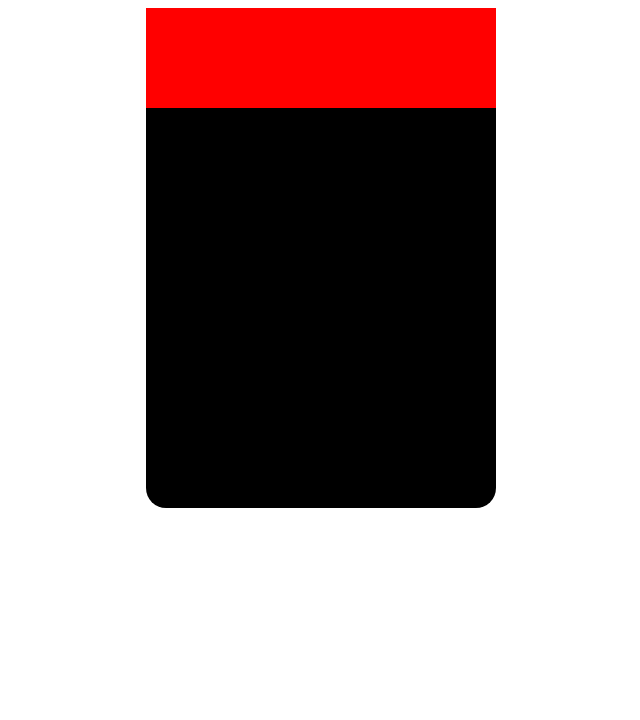
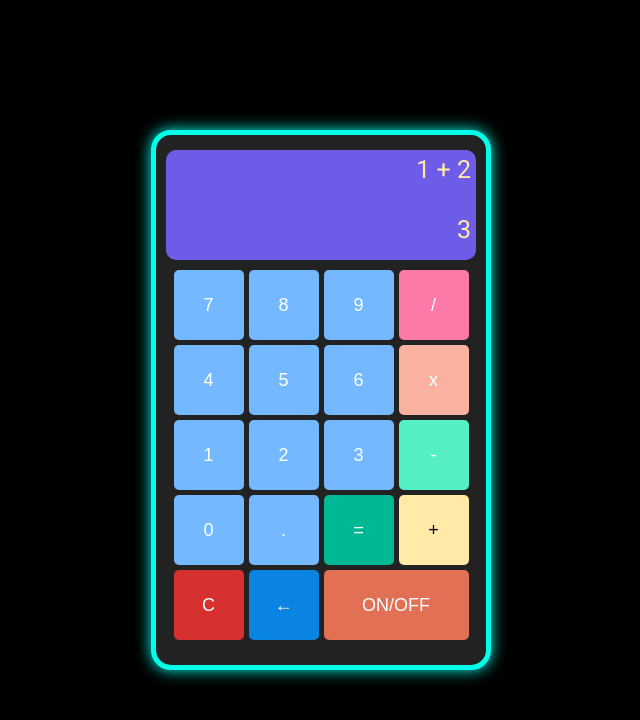
Before and after one commit to DreDre73/JS-Calculator, a plain HTML site: page index.html in a window 1280 px wide. Shown: the whole page, without its empty margins (319-959 px from the left). Drawn offline with Linux system fonts and the light colour scheme.

Commit message:
Completed calculator HTML/CSS + Dom button ref.

```diff
--- a/app.js
+++ b/app.js
@@ -1,7 +1,45 @@
+// ----------------------
+// Global State
+// ----------------------
 let num1;
 let num2;
 let operator;
 
+
+// ----------------------
+// DOM References
+// ----------------------
+const button0 = document.querySelector('#button0')
+const button1 = document.querySelector('#button1')
+const button2 = document.querySelector('#button2')
+const button3 = document.querySelector('#button3')
+const button4 = document.querySelector('#button4')
+const button5 = document.querySelector('#button5')
+const button6 = document.querySelector('#button6')
+const button7 = document.querySelector('#button7')
+const button8 = document.querySelector('#button8')
+const button9 = document.querySelector('#button9')
+
+const divideButton = document.querySelector('#divide')
+const multiplyButton = document.querySelector('#multiply')
+const subtractButton = document.querySelector('#subtract')
+const equalButton = document.querySelector('#equal')
+const addButton = document.querySelector('#add')
+const clearButton = document.querySelector('#clear')
+const backButton = document.querySelector('#backspace')
+const powerButton = document.querySelector('#power')
+const topDiplay = document.querySelector('.topDisplay')
+const bottomDiplay = document.querySelector('.bottomDisplay')
+
+
+// ----------------------
+// Global Event Listeners
+// ----------------------
+
+
+// ----------------------
+// Functions
+// ----------------------
 function add(num1, num2){
     return num1 + num2
 }
--- a/index.html
+++ b/index.html
@@ -6,6 +6,9 @@
     <title>Calculator</title>
     <link rel="stylesheet" href="styles.css">
     <script src="app.js" defer></script>
+    <link rel="preconnect" href="https://fonts.googleapis.com">
+<link rel="preconnect" href="https://fonts.gstatic.com" crossorigin>
+<link href="https://fonts.googleapis.com/css2?family=Fira+Code:wght@300..700&family=Orbitron:wght@400..900&family=Poppins:ital,wght@0,100;0,200;0,300;0,400;0,500;0,600;0,700;0,800;0,900;1,100;1,200;1,300;1,400;1,500;1,600;1,700;1,800;1,900&family=Roboto:ital,wght@0,100..900;1,100..900&family=VT323&display=swap" rel="stylesheet">
 </head>
 <body>
 
@@ -13,17 +16,36 @@
         <div class="bodyContainer">
             <div class="displayContainer">
                 <div class="topDisplay">
+                    1 + 2
 
                 </div>
 
                 <div class="bottomDisplay">
+                    3
 
                 </div>
             </div>
 
             <div class="buttonContainer">
-
-
+                <button id="button7">7</button>
+                <button id="button8">8</button>
+                <button id="button9">9</button>
+                <button id="divide">/</button>
+                <button id="button4">4</button>
+                <button id="button5">5</button>
+                <button id="button6">6</button>
+                <button id="multiply">x</button>
+                <button id="button1">1</button>
+                <button id="button2">2</button>
+                <button id="button3">3</button>
+                <button id="subtract">-</button>
+                <button id="button0">0</button>
+                <button id="decimal">.</button>
+                <button id="equal">=</button>
+                <button id="add">+</button>
+                <button id="clear">C</button>
+                <button id="backspace">←</button>
+                <button id="power">ON/OFF</button>
             </div>
 
         </div>
--- a/styles.css
+++ b/styles.css
@@ -1,12 +1,25 @@
+body{
+    font-family:'roboto';
+    background-color: black;
+    display: flex;
+    justify-content: center; /* horizontal centering */
+    align-items: center;     /* vertical centering */
+    height: 100vh;           /* full viewport height so vertical centering works */
+    margin: 0;
+
+}
 .calculatorContainer{
     display: flex;
     justify-content: center;
 }
 
 .bodyContainer{
-    width: 350px;
+    width: 300px;
     height: 500px;
-    background-color: black;
+    padding: 15px;
+    background-color: #222;
+    border: 5px solid #00ffea; /* neon cyan */
+    box-shadow: 0 0 15px #00ffea;
     border-radius: 20px;
 
     display: flex;
@@ -15,7 +28,99 @@
 
 }
 .displayContainer{
-    width: 350px;
+    width: 300px;
     height: 100px;
-    background-color: red;
+    background-color: #6c5ce7;
+    color: #ffeaa7;
+    padding: 5px;
+    border-radius: 10px;
+    font-size: 25px;
 }
+
+.topDisplay{
+    /* background-color: darkgray; */
+    width: 300px;
+    height: 60px;
+    display: flex;
+    justify-content: end;
+}
+.bottomDisplay{
+    /* background-color: rgb(114, 113, 113); */
+    width: 300px;
+    height: 40px;
+    display: flex;
+    justify-content: end;
+}
+
+.buttonContainer {
+    margin-top: 10px;
+    display: flex;
+    flex-wrap: wrap;
+    justify-content: center;
+    gap: 5px;
+    width: 300px;
+}
+
+button {
+    width: 70px;
+    height: 70px;
+    border-radius: 5px;
+    border: none;
+    font-size: 18px;
+    cursor: pointer;
+
+    background-color: #74b9ff;
+    color: white;
+    transition: transform 0.1s ease, filter 0.1s ease; /* smooth effect */
+}
+
+/* Hover effect: slightly brighter / lift */
+button:hover {
+    filter: brightness(1.2); /* brighten button on hover */
+    transform: translateY(-2px); /* lift slightly */
+}
+
+/* Press effect: slightly darker / push down */
+button:active {
+    filter: brightness(0.9); /* darken button */
+    transform: translateY(1px); /* press down slightly */
+}
+
+#power {
+    width: 145px; /* spans 2 buttons (70px + 70px + gap) */
+}
+
+/* Operators */
+#divide {
+    background-color: #fd79a8; /* pink */
+}
+#multiply {
+    background-color: #fab1a0; /* peach */
+}
+#subtract {
+    background-color: #55efc4; /* aqua green */
+}
+#add {
+    background-color: #ffeaa7; /* yellow */
+    color: black;
+}
+
+/* Equals */
+#equal {
+    background-color: #00b894; /* emerald green */
+}
+
+/* Clear */
+#clear {
+    background-color: #d63031; /* bright red */
+}
+
+/* Backspace */
+#backspace {
+    background-color: #0984e3; /* strong blue */
+}
+
+/* Power */
+#power {
+    background-color: #e17055; /* orange */
+}
```
